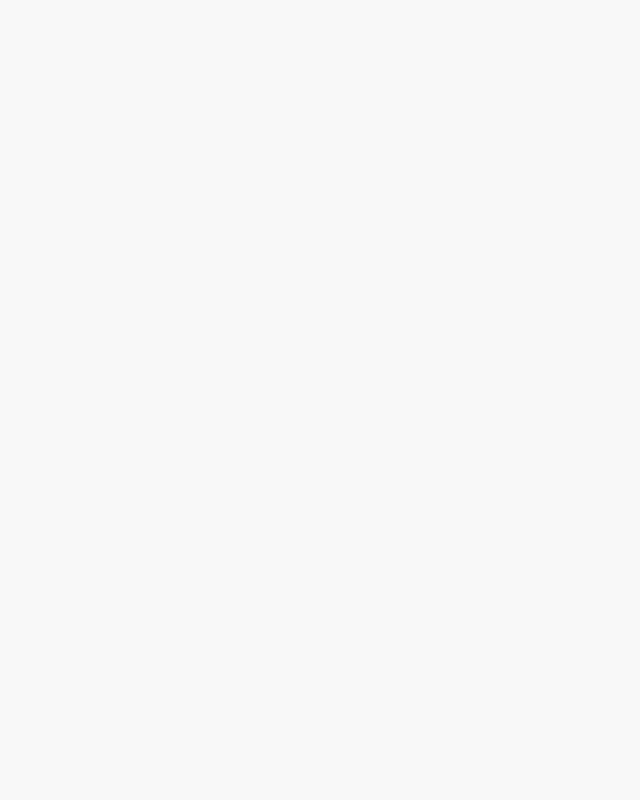
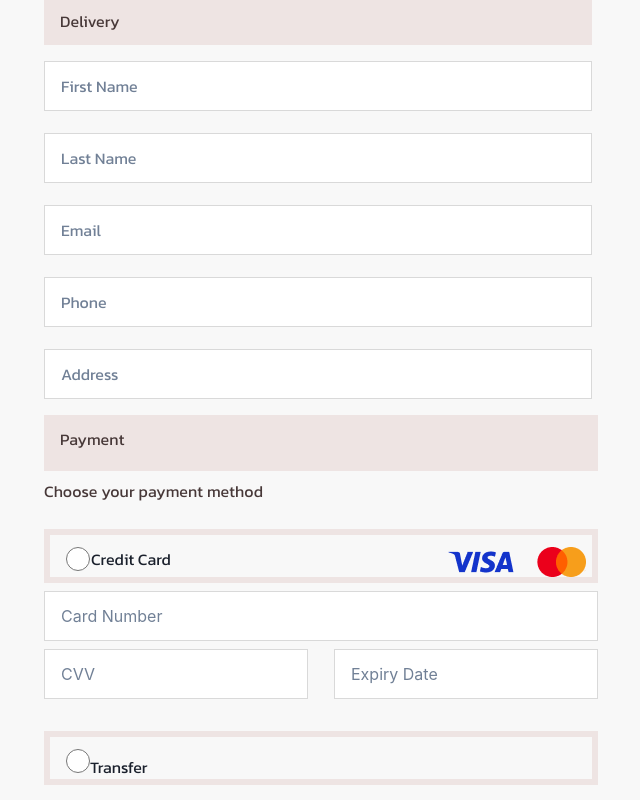
Before and after one commit to ad-sharon/hng2, a React (Create React App) app: page /checkout in a window 1280 px wide. Shown: the part 860-1660 px from the top of the page, without its empty margins (402-1042 px from the left). Built offline with nearby package versions, Linux system fonts and the light colour scheme.

Commit message:
finished checkout

```diff
--- a/src/components/checkout.jsx
+++ b/src/components/checkout.jsx
@@ -5,6 +5,7 @@ import CartItem2 from "./cart_item2";
 import CheckOutButton from "./checkout_b";
 import Checkout_dropdown from "./checkout_dropdown";
 import expand from "../assets/images/expand_down.png";
+import CheckoutForm from "./checkout_form";
 
 const Checkout = () => {
   const [isOpen, setIsOpen] = useState(false);
@@ -14,6 +15,7 @@ const Checkout = () => {
   };
 
   return (
+    <div>
       <div
         style={{
           width: 1200,
@@ -316,6 +318,8 @@ const Checkout = () => {
           }}
         ></div>
       </div>
+      <CheckoutForm />
+    </div>
   );
 };
 
--- /dev/null
+++ b/src/components/checkout_form.jsx
@@ -0,0 +1,254 @@
+import React from "react";
+import "../hover_product.css";
+import visa from "../assets/images/visa_card.png";
+const CheckoutForm = () => {
+  return (
+    <div
+      style={{
+        width: 548,
+        height: 414,
+        top: 857,
+        left: 446,
+        gap: 16,
+        display: "flex",
+        flexDirection: "column",
+        margin: "auto",
+        position: "absolute",
+      }}
+    >
+      <div
+        style={{
+          backgroundColor: "#EEE4E3",
+          height: 56,
+          padding: "12px 16px",
+          letterSpacing: 0.09,
+          fontFamily: "Kanit",
+          fontWeight: 400,
+          size: "24px",
+          color: "#473838",
+          whiteSpace: "nowrap",
+        }}
+      >
+        Delivery
+      </div>
+
+      <div
+        style={{
+          width: 548,
+          height: 342,
+          gap: 22,
+          display: "flex",
+          flexDirection: "column",
+          fontFamily: "Kanit",
+          size: 18,
+          fontWeight: 400,
+          letterspacing: 0.005,
+          color: "#B2A6A6",
+        }}
+      >
+        <input
+          style={{
+            padding: "12px 16px",
+            width: "100%",
+            height: 50,
+            border: "1px solid #d9d9d9",
+          }}
+          placeholder="First Name"
+        ></input>
+        <input
+          style={{
+            padding: "12px 16px",
+            width: "100%",
+            height: 50,
+            border: "1px solid #d9d9d9",
+          }}
+          placeholder="Last Name"
+        ></input>
+        <input
+          style={{
+            padding: "12px 16px",
+            width: "100%",
+            height: 50,
+            border: "1px solid #d9d9d9",
+          }}
+          placeholder="Email"
+        ></input>
+        <input
+          style={{
+            width: "100%",
+            padding: "12px 16px",
+            height: 50,
+            border: "1px solid #d9d9d9",
+          }}
+          placeholder="Phone"
+        ></input>
+        <input
+          style={{
+            width: "100%",
+            padding: "12px 16px",
+            height: 50,
+            border: "1px solid #d9d9d9",
+          }}
+          placeholder="Address"
+        ></input>
+      </div>
+
+      <div
+        style={{
+          width: 554,
+          height: 386,
+          top: 1319,
+          left: 446,
+          gap: 24,
+          display: "flex",
+          flexDirection: "column",
+        }}
+      >
+        <div
+          style={{
+            width: 554,
+            height: 90,
+            gap: 8,
+            letterSpacing: 0.09,
+            fontFamily: "Kanit",
+            fontWeight: 400,
+            color: "#473838",
+            display: "flex",
+            flexDirection: "column",
+            whiteSpace: "nowrap",
+          }}
+        >
+          <div
+            style={{
+              backgroundColor: "#EEE4E3",
+              width: 554,
+              height: 56,
+              padding: "12px 16px",
+              letterSpacing: 0.09,
+              size: "24px",
+            }}
+          >
+            Payment
+          </div>
+
+          <div
+            style={{
+              width: 554,
+              height: 26,
+              size: "18px",
+            }}
+          >
+            Choose your payment method
+          </div>
+        </div>
+
+        <div
+          style={{
+            width: 554,
+            height: 178,
+            gap: 8,
+            display: "flex",
+            flexDirection: "column",
+          }}
+        >
+          <label
+            style={{
+              alignContent: "center",
+              width: "100%",
+              height: 54,
+              border: "6px solid #eee4e3",
+            }}
+          >
+            <input type="radio" />
+            <div
+              style={{
+                width: "97%",
+                display: "flex",
+                position: "relative",
+                top: -30,
+                left: 25,
+                flexDirection: "row",
+                justifyContent: "space-between",
+              }}
+            >
+              Credit Card
+              <img style={{ width: 137.4, height: 30 }} src={visa} />
+            </div>
+          </label>
+
+          <input
+            style={{
+              padding: "12px 16px",
+              width: "100%",
+              height: 50,
+              border: "1px solid #d9d9d9",
+            }}
+            placeholder="Card Number"
+          ></input>
+
+          <div style={{ display: "flex", justifyContent: "space-between" }}>
+            <input
+              style={{
+                width: 264,
+                padding: "12px 16px",
+                height: 50,
+                border: "1px solid #d9d9d9",
+              }}
+              placeholder="CVV"
+            ></input>
+            <input
+              style={{
+                width: 264,
+                padding: "12px 16px",
+                height: 50,
+                border: "1px solid #d9d9d9",
+              }}
+              placeholder="Expiry Date"
+            ></input>
+          </div>
+        </div>
+
+        <label
+          style={{
+            width: "554",
+            height: 54,
+            border: "6px solid #eee4e3",
+          }}
+        >
+          <input type="radio" />
+          Transfer
+        </label>
+      </div>
+
+      <div
+        style={{
+          width: 554,
+          height: 50,
+          top: 1790,
+          left: 446,
+          gap: 8,
+          backgroundColor: "#ED8174",
+          padding: "12px 16px",
+        }}
+      >
+        <p
+          style={{
+            width: 292,
+            height: 26,
+            letterSpacing: 0.09,
+            textAlign: "center",
+            fontFamily: "Kanit",
+            fontWeight: 400,
+            margin: "auto",
+            size: "18px",
+            color: "#fff",
+          }}
+        >
+          Pay Now
+        </p>
+      </div>
+    </div>
+  );
+};
+
+export default CheckoutForm;
--- a/src/hover_product.css
+++ b/src/hover_product.css
@@ -34,3 +34,23 @@
 .hover_product:hover .hover_button {
   opacity: 1;
 }
+
+label {
+  cursor: pointer;
+  height: 26;
+  color: "#473838";
+  padding: 12px 16px;
+  font-size: 24;
+  font-family: "Kanit";
+  font-weight: "700";
+  letter-spacing: 0.12;
+}
+
+input[type="radio"] {
+  width: 24px;
+  height: 24px;
+}
+
+input[type="radio"]:checked + label::before {
+  background-color: #ed8174;
+}
```
Also changed, not shown: src/assets/images/visa_card.png (added). Lines whose indentation alone changed are shown as unchanged.
